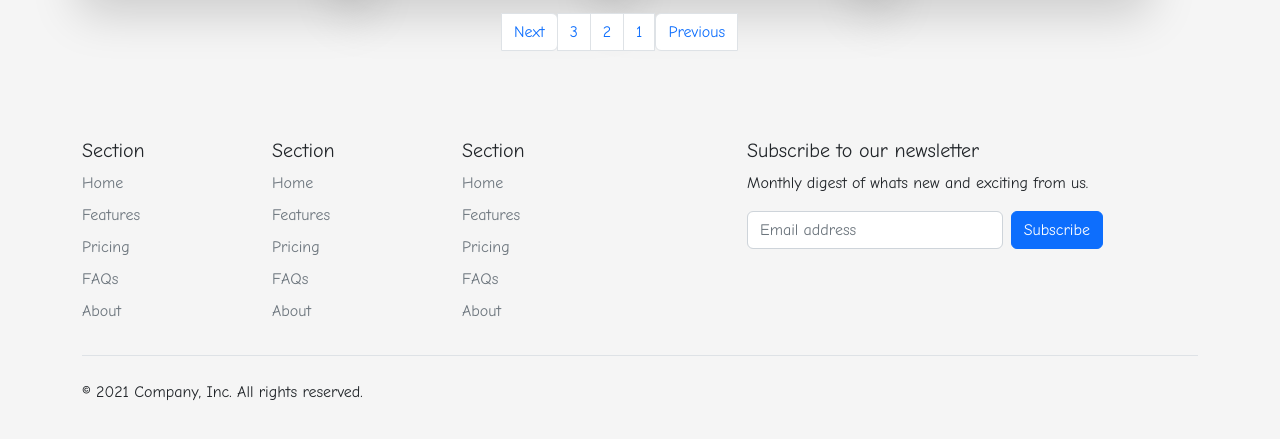
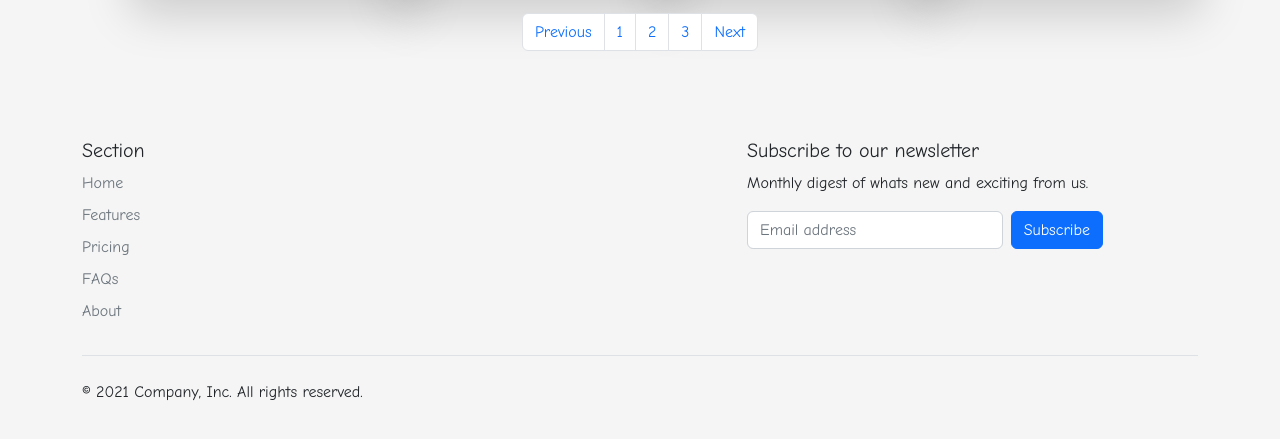
Before and after one commit to AlaeddinMostafa/weblog_frontend, a website: page index.html in a window 1280 px wide. Shown: the part 1529-1968 px from the top of the page. Drawn offline with nearby package versions, Linux system fonts and the light colour scheme.

Commit message:
change direction to ltr

```diff
--- a/index.html
+++ b/index.html
@@ -1,5 +1,5 @@
 <!doctype html>
-<html lang="fa" dir="rtl">
+<html lang="en">
 <head>
     <meta charset="UTF-8">
     <meta name="viewport"
@@ -267,7 +267,7 @@
     <div class="container">
         <footer class="py-5">
             <div class="row">
-                <div class="col-2">
+                <div class="col-6">
                     <h5>Section</h5>
                     <ul class="nav flex-column">
                         <li class="nav-item mb-2"><a href="#" class="nav-link p-0 text-muted">Home</a></li>
@@ -277,29 +277,6 @@
                         <li class="nav-item mb-2"><a href="#" class="nav-link p-0 text-muted">About</a></li>
                     </ul>
                 </div>
-
-                <div class="col-2">
-                    <h5>Section</h5>
-                    <ul class="nav flex-column">
-                        <li class="nav-item mb-2"><a href="#" class="nav-link p-0 text-muted">Home</a></li>
-                        <li class="nav-item mb-2"><a href="#" class="nav-link p-0 text-muted">Features</a></li>
-                        <li class="nav-item mb-2"><a href="#" class="nav-link p-0 text-muted">Pricing</a></li>
-                        <li class="nav-item mb-2"><a href="#" class="nav-link p-0 text-muted">FAQs</a></li>
-                        <li class="nav-item mb-2"><a href="#" class="nav-link p-0 text-muted">About</a></li>
-                    </ul>
-                </div>
-
-                <div class="col-2">
-                    <h5>Section</h5>
-                    <ul class="nav flex-column">
-                        <li class="nav-item mb-2"><a href="#" class="nav-link p-0 text-muted">Home</a></li>
-                        <li class="nav-item mb-2"><a href="#" class="nav-link p-0 text-muted">Features</a></li>
-                        <li class="nav-item mb-2"><a href="#" class="nav-link p-0 text-muted">Pricing</a></li>
-                        <li class="nav-item mb-2"><a href="#" class="nav-link p-0 text-muted">FAQs</a></li>
-                        <li class="nav-item mb-2"><a href="#" class="nav-link p-0 text-muted">About</a></li>
-                    </ul>
-                </div>
-
                 <div class="col-4 offset-1">
                     <form>
                         <h5>Subscribe to our newsletter</h5>
```
